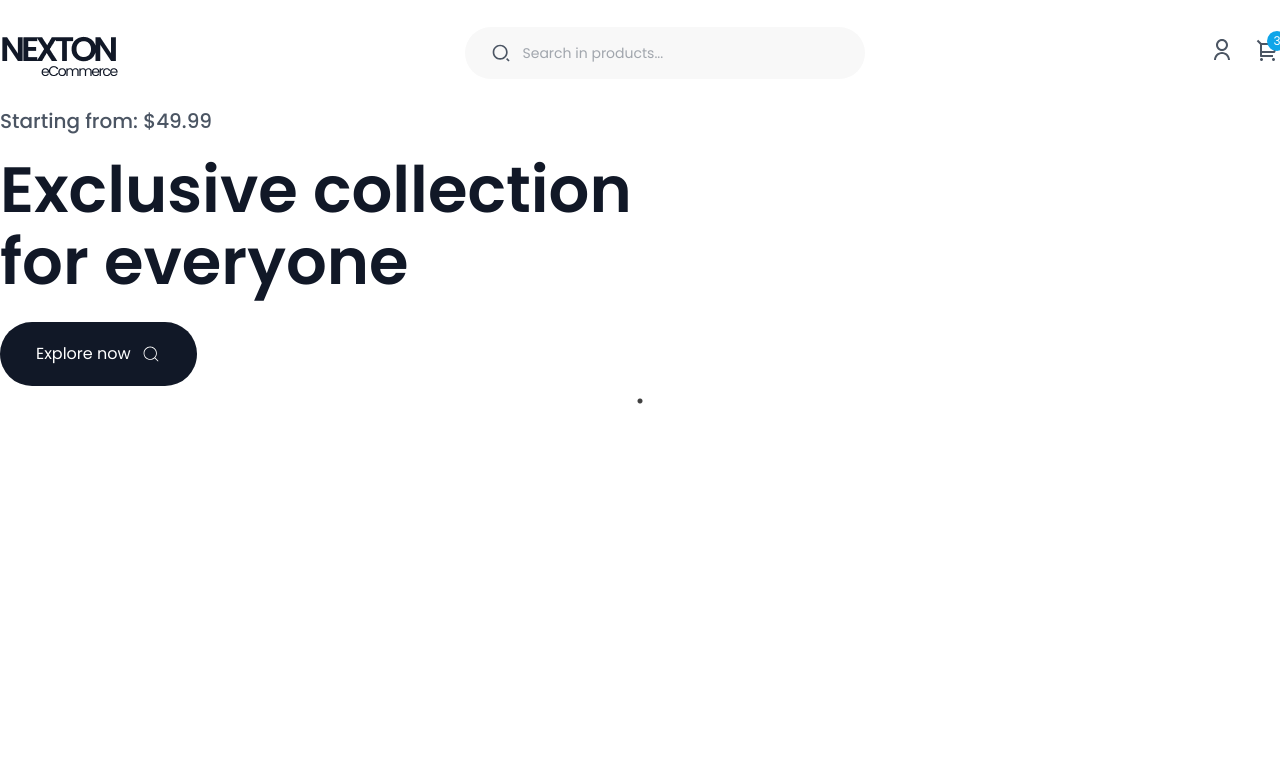
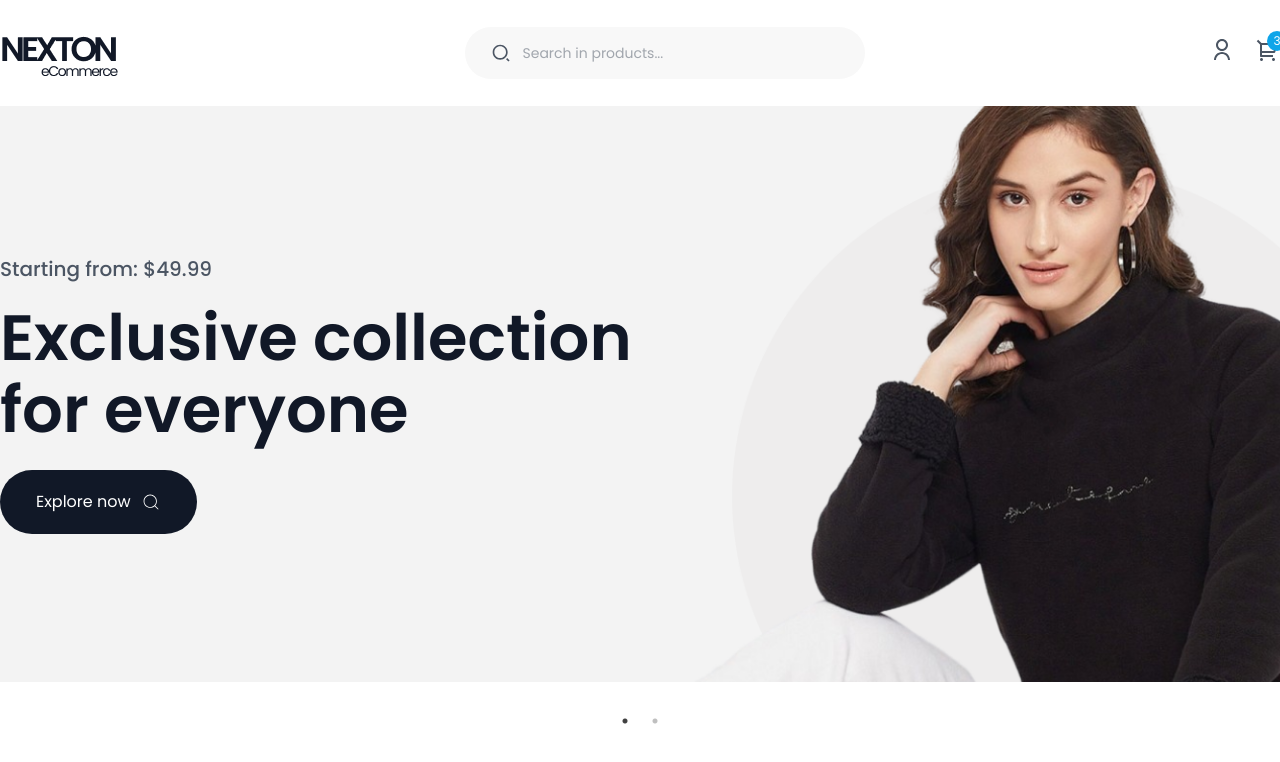
Before and after one commit to Munna-Scriptz/Nexton-E-Commerce, a React (Vite) app: page / in a window 1280 px wide. Shown: the top 762 px of the page. Built offline with nearby package versions, Linux system fonts and the light colour scheme.

Commit message:
2 Slider Added

```diff
--- a/src/components/Banner.jsx
+++ b/src/components/Banner.jsx
@@ -4,7 +4,7 @@ import { CiSearch } from "react-icons/ci";
 import "slick-carousel/slick/slick.css";
 import "slick-carousel/slick/slick-theme.css";
 import Slider from 'react-slick';
-
+import BannerImg from "../assets/Images/banner.png"
 
 const Banner = () => {
   // -----Slider Fun----
@@ -14,22 +14,35 @@ const Banner = () => {
     infinite: true,
     slidesToShow: 1,
     slidesToScroll: 1,
-    adaptiveHeight: true
+    adaptiveHeight: true,
   }
 
   return (
     <>
       <div className="slider-container">
-        <Slider {...settings}>
-
-          <section>
-              <div id="Banner_Text">
-                  <h2 className='font-medium text-[20px] text-Primary'>Starting from: $49.99</h2>
-                  <h1 className='font-semibold text-[64px] leading-[72px] w-[632px] text-[#111827] mb-[24px] mt-[18px]'>Exclusive collection for everyone</h1>
-                  <Link className='text-white py-[20px] px-[36px] bg-second rounded-full flex items-center w-fit gap-2.5' to={'/'}>Explore now <CiSearch className='text-[20px]'/></Link>
+        <Slider {...settings} >
+          <section className='w-full h-[600px]' >
+            <div style={{backgroundImage:`url(${BannerImg})` , backgroundRepeat: 'no-repeat', backgroundSize: 'cover', backgroundPosition: 'center',}}>
+              <div className="container">
+                <div id="Banner_Text" className='py-[148px]'>
+                    <h2 className='font-medium text-[20px] text-Primary'>Starting from: $49.99</h2>
+                    <h1 className='font-semibold text-[64px] leading-[72px] w-[632px] text-[#111827] mb-[24px] mt-[18px]'>Exclusive collection for everyone</h1>
+                    <Link className='text-white py-[20px] px-[36px] bg-second rounded-full flex items-center w-fit gap-2.5' to={'/'}>Explore now <CiSearch className='text-[20px]'/></Link>
+                </div>
               </div>
+            </div>
           </section>
-
+          <section className='w-full h-[600px]' >
+            <div style={{backgroundImage:`url(${BannerImg})` , backgroundRepeat: 'no-repeat', backgroundSize: 'cover', backgroundPosition: 'center',}}>
+              <div className="container">
+                <div id="Banner_Text" className='py-[148px]'>
+                    <h2 className='font-medium text-[20px] text-Primary'>Starting from: $49.99</h2>
+                    <h1 className='font-semibold text-[64px] leading-[72px] w-[632px] text-[#111827] mb-[24px] mt-[18px]'>Exclusive collection for everyone</h1>
+                    <Link className='text-white py-[20px] px-[36px] bg-second rounded-full flex items-center w-fit gap-2.5' to={'/'}>Explore now <CiSearch className='text-[20px]'/></Link>
+                </div>
+              </div>
+            </div>
+          </section>
         </Slider>
       </div>
 
```
Also changed, not shown: src/assets/Images/banner.png (renamed from src/assets/Images/hero.png).
